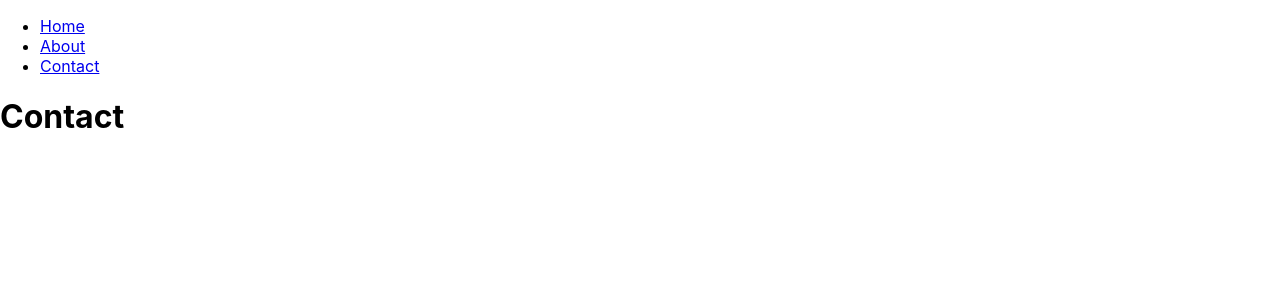
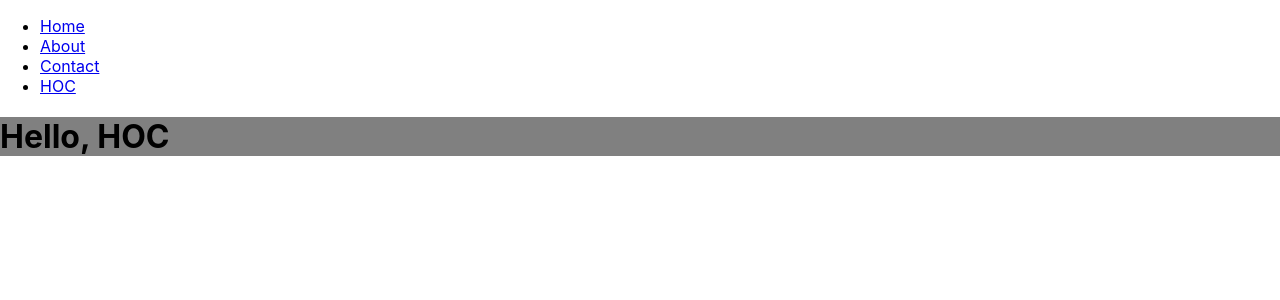
Before and after one commit to Cleomir/learning-react, a React (Create React App) app: page /hoc in a window 1280 px wide. Before the commit this address led to /contact. Shown: the top 300 px of the page. Built offline with nearby package versions, Linux system fonts and the light colour scheme.

Commit message:
Add higher-order component

```diff
--- a/src/App.js
+++ b/src/App.js
@@ -17,6 +17,7 @@ import Navbar from "./components/Navbar";
 import Home from "./components/Home";
 import About from "./components/About";
 import Contact from "./components/Contact";
+import HocTest from "./components/HocTest";
 
 const App = () => {
   return (
@@ -26,6 +27,7 @@ const App = () => {
         <Route exact path="/" component={Home} />
         <Route path="/about" component={About} />
         <Route path="/contact" component={Contact} />
+        <Route path="/hoc" component={HocTest} />
       </div>
     </BrowserRouter>
   );
--- /dev/null
+++ b/src/components/Hoc.js
@@ -0,0 +1,13 @@
+import React from "react";
+
+const Hoc = (Component) => {
+  return (props) => {
+    return (
+      <div style={{ backgroundColor: "gray" }}>
+        <Component {...props} />
+      </div>
+    );
+  };
+};
+
+export default Hoc;
--- /dev/null
+++ b/src/components/HocTest.js
@@ -0,0 +1,7 @@
+import Hoc from "./Hoc";
+
+const HocTest = () => {
+  return <h1>Hello, HOC</h1>;
+};
+
+export default Hoc(HocTest);
--- a/src/components/Navbar.js
+++ b/src/components/Navbar.js
@@ -1,7 +1,7 @@
 import { NavLink, withRouter } from "react-router-dom";
 
 const Navbar = (props) => {
-  setTimeout(() => props.history.push("/contact"), 2000);
+  // setTimeout(() => props.history.push("/contact"), 2000);
   return (
     <ul>
       <li>
@@ -15,6 +15,9 @@ const Navbar = (props) => {
       <li>
         <NavLink to="/contact">Contact</NavLink>
       </li>
+      <li>
+        <NavLink to="/hoc">HOC</NavLink>
+      </li>
     </ul>
   );
 };
```
